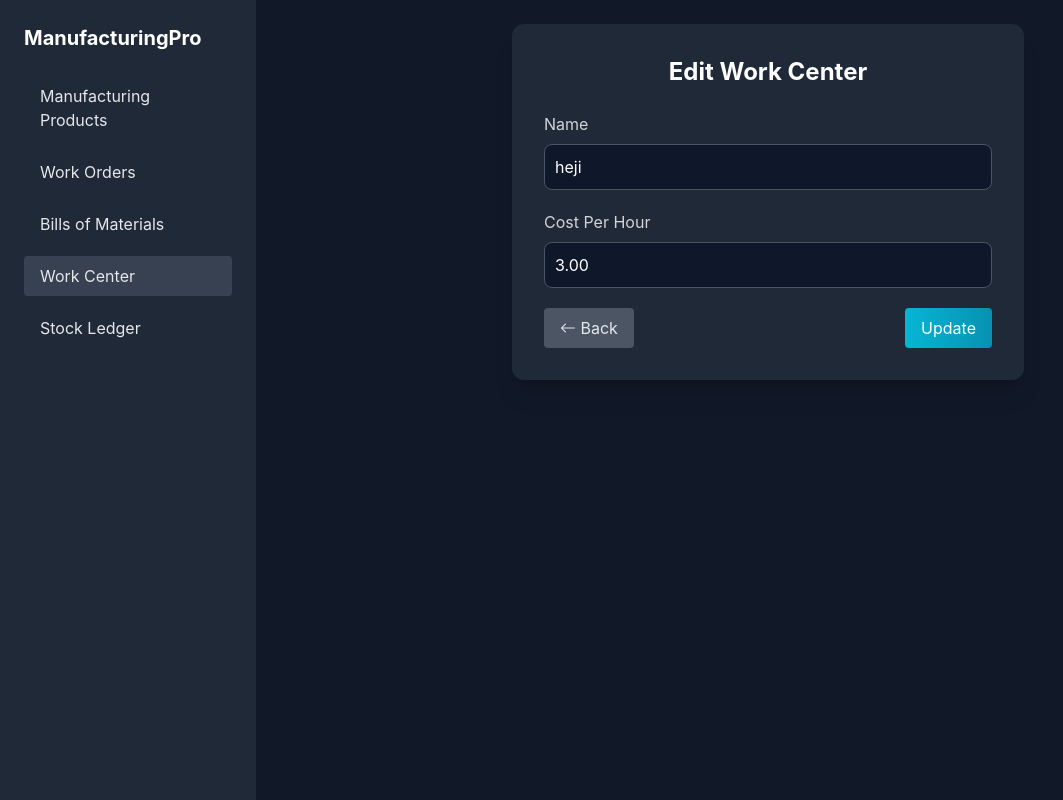
After one commit to Rudrapratapsinh-Chauhan1507/TEAM_07, a Django app: page /work-centers/edit/4/ in a window 1280 px wide. The commit adds this page. Shown: the whole page, without its empty margins (0-1063 px from the left). Run offline with Django 5.2, Linux system fonts and the light colour scheme; data comes from the database, SQL or seed files in the repository; both versions use the stored data as it was after the commit; some libraries are stand-ins or nearby versions.

Commit message:
second commit

```diff
--- a/NMIT_Project/myapp/models.py
+++ b/NMIT_Project/myapp/models.py
@@ -142,6 +142,8 @@ class Component(models.Model):
 
     def __str__(self):
         return f"{self.name} ({self.quantity} {self.unit})"
+
+
 class Operation(models.Model):
     bom = models.ForeignKey(BillofMaterials, related_name='operations', on_delete=models.CASCADE)
     name = models.CharField(max_length=200)       # e.g., "Assembly"
--- a/NMIT_Project/myapp/urls.py
+++ b/NMIT_Project/myapp/urls.py
@@ -17,7 +17,10 @@ urlpatterns = [
     path("new_manufacturing/", views.new_manufacturing_order, name="new_manufacturing_order"),
     path("manufacturing/new/", views.new_manufacturing_order, name="new_manu"),
     path('get_components/<int:bom_id>/', views.get_components, name='get_components'),
-    path('work_center', views.work_center, name='work_center'),
+    path("work-centers/", views.work_center, name="work_center"),
+    path("work-centers/new/", views.new_work_center, name="new_work_center"),
+    path("work-centers/edit/<int:pk>/", views.edit_work_center, name="edit_work_center"),
+    path("work-centers/delete/<int:pk>/", views.delete_work_center, name="delete_work_center"),
     path("new-order/", views.new_order, name="new_order"),
     path('stock_ledger', views.stock_ledger, name='stock_ledger'),
     path('stock_ledger/edit/<int:product_id>/', views.stock_product_edit, name='stock_product_edit'),
--- a/NMIT_Project/myapp/views.py
+++ b/NMIT_Project/myapp/views.py
@@ -323,21 +323,108 @@ def edit_work_order(request, pk):
     return render(request, 'edit_work_order.html', {'form': form, 'work_order': work_order})
 
 def bills_of_materials(request):
-    boms = BillofMaterials.objects.filter(product__isnull=False)
-    return render(request, 'bills_of_materials.html', {'boms': boms})
+    boms = BillofMaterials.objects.prefetch_related("components").all()
+    return render(request, "bills_of_materials.html", {"boms": boms})
+
+from .models import WorkCenter
 
 def work_center(request):
-    return render(request, 'work_center.html')
+    work_centers = WorkCenter.objects.all()
+    return render(request, 'work_center.html', {"work_centers": work_centers})
+
+def edit_work_center(request, pk):
+    wc = get_object_or_404(WorkCenter, pk=pk)
+
+    if request.method == "POST":
+        name = request.POST.get("name")
+        cost_per_hour = request.POST.get("cost_per_hour")
+
+        if not name or not cost_per_hour:
+            messages.error(request, "All fields are required!")
+            return redirect('edit_work_center', pk=pk)
+
+        wc.name = name
+        wc.cost_per_hour = cost_per_hour
+        wc.save()
+        messages.success(request, f"Work Center '{wc.name}' updated successfully!")
+        return redirect("work_center")
+
+    return render(request, "edit_work_center.html", {"wc": wc})
+
+
+def new_work_center(request):
+    if request.method == "POST":
+        name = request.POST.get("name")
+        cost_per_hour = request.POST.get("cost_per_hour")
+
+        if name and cost_per_hour:
+            WorkCenter.objects.create(name=name, cost_per_hour=cost_per_hour)
+            messages.success(request, f"Work Center '{name}' created successfully!")
+            return redirect("work_center")
+        else:
+            messages.error(request, "All fields are required!")
+
+    return render(request, "new_work_center.html")
+
+def delete_work_center(request, pk):
+    wc = get_object_or_404(WorkCenter, pk=pk)
+    wc.delete()
+    return redirect("work_center")
+
 
 
 def new_order(request):
+    products = Product.objects.all()
+    units = Product.UNIT_CHOICES
+
     if request.method == "POST":
-        print("✅ Form submitted!", request.POST)  # debug log
+        bom_name = request.POST.get("bom_name")
+        product_id = request.POST.get("product")
+        quantity = request.POST.get("quantity")
+        unit = request.POST.get("unit")
 
-        # process + save data as before...
-        return redirect("work_order_analysis")
+        component_names = request.POST.getlist("component_name[]")
+        component_quantities = request.POST.getlist("component_quantity[]")
+        component_units = request.POST.getlist("component_unit[]")
 
-    return render(request, "new_order.html")
+        try:
+            product = Product.objects.get(id=product_id)
+
+            # 🔹 Create BOM
+            bom = BillofMaterials.objects.create(
+                product=product,
+                name=bom_name,
+                quantity=quantity,
+                unit=unit,
+            )
+
+            # 🔹 Create Components
+            for i in range(len(component_names)):
+                name = component_names[i]
+                qty = component_quantities[i]
+                unit_val = component_units[i]
+
+                if name and qty and unit_val:
+                    Component.objects.create(
+                        bom=bom,
+                        name=name,
+                        quantity=qty,
+                        unit=unit_val,
+                    )
+
+            messages.success(request, f"BOM '{bom.name}' created successfully!")
+            return redirect("bills_of_materials")
+
+        except Product.DoesNotExist:
+            messages.error(request, "❌ Selected product does not exist.")
+            return redirect("new_order")
+
+        except Exception as e:
+            messages.error(request, f"⚠️ Error: {str(e)}")
+            return redirect("new_order")
+
+    return render(request, "new_order.html", {"products": products, "units": units})
+
 
 def stock_ledger(request):
     if request.method == 'POST':
--- /dev/null
+++ b/NMIT_Project/templates/edit_work_center.html
@@ -0,0 +1,104 @@
+{% load static %}
+<!DOCTYPE html>
+<html lang="en">
+
+<head>
+    <meta charset="UTF-8">
+    <meta name="viewport" content="width=device-width, initial-scale=1.0">
+    <title>Edit Work Center</title>
+    <script src="https://cdn.tailwindcss.com"></script>
+    <link href="https://cdn.jsdelivr.net/npm/bootstrap-icons/font/bootstrap-icons.css" rel="stylesheet">
+    <style>
+        body {
+            font-family: Inter, sans-serif;
+        }
+
+        .form-control {
+            background: #0f172a;
+            border: 1px solid #475569;
+            padding: 10px;
+            border-radius: 8px;
+            width: 100%;
+            color: #fff;
+        }
+
+        .form-control:focus {
+            border-color: #06B6D4;
+            outline: none;
+            box-shadow: 0 0 0 2px rgba(6, 182, 212, 0.5);
+        }
+    </style>
+</head>
+
+<body class="bg-gray-900 text-gray-200 min-h-screen flex">
+
+    <!-- Sidebar -->
+    <aside class="w-64 bg-gray-800 p-6 min-h-screen">
+        <h2 class="text-xl font-bold text-white mb-6">ManufacturingPro</h2>
+        <nav class="space-y-3">
+            <a href="{% url 'work_order_analysis' %}" class="block px-4 py-2 rounded hover:bg-gray-700">Manufacturing
+                Products</a>
+            <a href="{% url 'work_products' %}" class="block px-4 py-2 rounded hover:bg-gray-700">Work Orders</a>
+            <a href="{% url 'bills_of_materials' %}" class="block px-4 py-2 rounded hover:bg-gray-700">Bills of
+                Materials</a>
+            <a href="{% url 'work_center' %}" class="block px-4 py-2 rounded hover:bg-gray-700 bg-gray-700">Work
+                Center</a>
+            <a href="{% url 'stock_ledger' %}" class="block px-4 py-2 rounded hover:bg-gray-700">Stock Ledger</a>
+        </nav>
+    </aside>
+
+    <!-- Main Content -->
+    <main class="flex-1 p-6 flex justify-center items-start">
+        <div class="w-full max-w-lg bg-gray-800 p-8 rounded-xl shadow-xl">
+            <h1 class="text-2xl font-bold text-white mb-6 text-center">
+                Edit Work Center
+            </h1>
+
+            {% if messages %}
+            <div class="mb-4">
+                {% for message in messages %}
+                <div class="p-3 rounded bg-green-700 text-white">{{ message }}</div>
+                {% endfor %}
+            </div>
+            {% endif %}
+
+            <!-- Edit Form -->
+            <form method="POST" class="space-y-5">
+                {% csrf_token %}
+
+                <!-- Name -->
+                <div>
+                    <label class="block mb-2 text-gray-300">Name</label>
+                    <input type="text" name="name" value="{{ wc.name }}" class="form-control" placeholder="Enter Work Center Name">
+                </div>
+
+                <!-- Cost per Hour -->
+                <div>
+                    <label class="block mb-2 text-gray-300">Cost Per Hour</label>
+                    <input type="number" name="cost_per_hour" value="{{ wc.cost_per_hour }}" class="form-control" placeholder="Enter Cost Per Hour">
+                </div>
+
+                <!-- Extra Info / Dynamic if needed -->
+                {% comment %} <div>
+                    <label class="block mb-2 text-gray-300">Description / Notes (Optional)</label>
+                    <textarea name="description" class="form-control" rows="3"
+                        placeholder="Add extra notes">{{ wc.description|default:'' }}</textarea>
+                </div> {% endcomment %}
+
+                <!-- Buttons -->
+                <div class="flex justify-between items-center">
+                    <a href="{% url 'work_center' %}"
+                        class="px-4 py-2 rounded bg-gray-600 hover:bg-gray-700 transition"><i
+                            class="bi bi-arrow-left"></i> Back</a>
+                    <button type="submit"
+                        class="px-4 py-2 rounded bg-gradient-to-r from-cyan-500 to-cyan-600 text-white hover:from-cyan-600 hover:to-cyan-700 transition">
+                        Update
+                    </button>
+                </div>
+            </form>
+        </div>
+    </main>
+
+</body>
+
+</html>
```
Also changed, not shown: NMIT_Project/templates/bills_of_materials.html (+14 -31 lines), NMIT_Project/templates/new_work_center.html (added, +81 -0 lines), NMIT_Project/templates/work_center.html (+121 -59 lines), NMIT_Project/db.sqlite3, NMIT_Project/myapp/migrations/0001_initial.py, NMIT_Project/myapp/migrations/0002_workproduct.py (deleted), NMIT_Project/myapp/migrations/0003_component_product_alter_component_available_quantity_and_more.py (deleted), NMIT_Project/myapp/migrations/0004_alter_manufacturingorder_unit_alter_product_name_and_more.py (deleted), NMIT_Project/myapp/migrations/0005_alter_manufacturingorder_unit_alter_product_unit.py (deleted), NMIT_Project/myapp/migrations/0006_remove_component_available_quantity_and_more.py (deleted).
